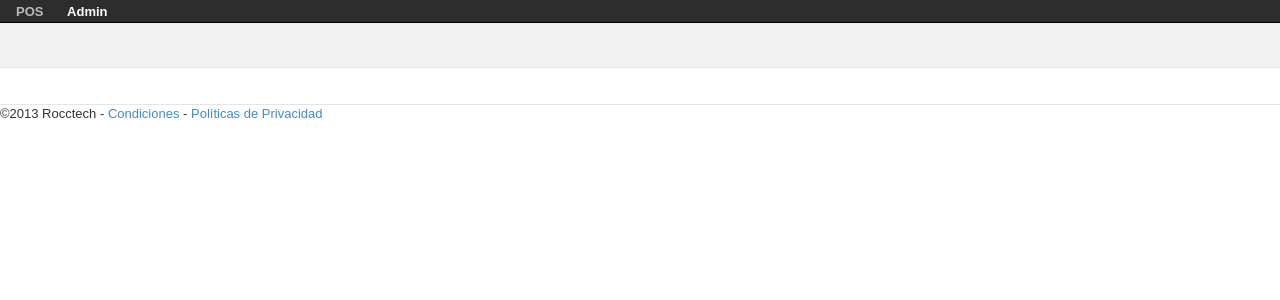
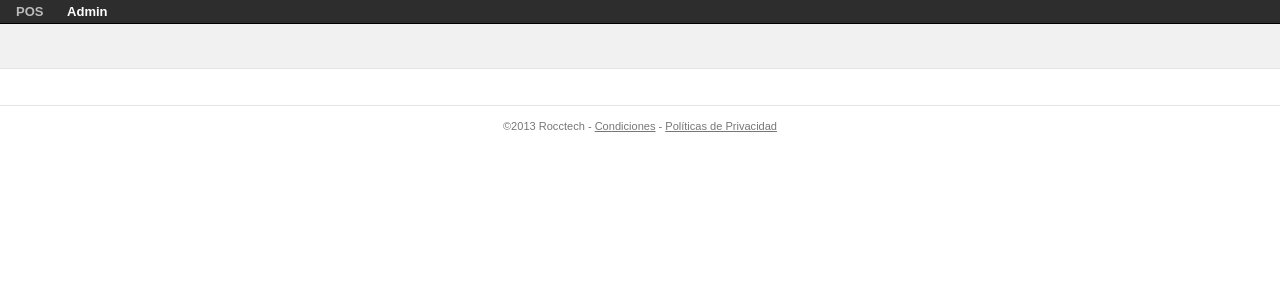
Before and after one commit to coyotevz/nbs, a Flask app: template nbs/web/templates/admin/admin.html in a window 1280 px wide. Shown: the top 300 px of the page. Run offline with Flask 2, Linux system fonts and the light colour scheme; the template is opened without the code that fills it, so the values that code supplies are empty; style sheets or scripts are compiled from the project's sources; parts of the project's set-up code (start-up, migrations or seed data) failed here and were passed over.

Commit message:
Frontend: WIP Admin sytle

```diff
--- /dev/null
+++ b/nbs/web/static/scss/_admin.scss
@@ -0,0 +1,19 @@
+/* Style for admin pages */
+
+#wrapper {
+  #content_wrapper {
+    footer {
+      color: $footer-font-color;
+      font-size: 85%;
+      text-align: center;
+      margin-bottom: 5px;
+      margin-top: 5px;
+      padding-top: 8px;
+
+      a {
+        color: $footer-font-color;
+        text-decoration: underline;
+      }
+    }
+  }
+}
--- a/nbs/web/static/scss/_variables.scss
+++ b/nbs/web/static/scss/_variables.scss
@@ -11,7 +11,7 @@ $font-family-monospace:         monospace;
 $appbar-background-color:       #2d2d2d;
 $appbar-border-color:           #000;
 $appbar-font-color:             #bbb;
-$appbar-height:                 23px;
+$appbar-height:                 24px;
 
 // Banner
 $banner-background-color:       #f1f1f1;
--- a/nbs/web/static/scss/nobix.scss
+++ b/nbs/web/static/scss/nobix.scss
@@ -69,5 +69,8 @@
 @import "aside";
 @import "buttons";
 
+// Admin application
+@import "admin";
+
 // POS Application
 @import "pos";
```
